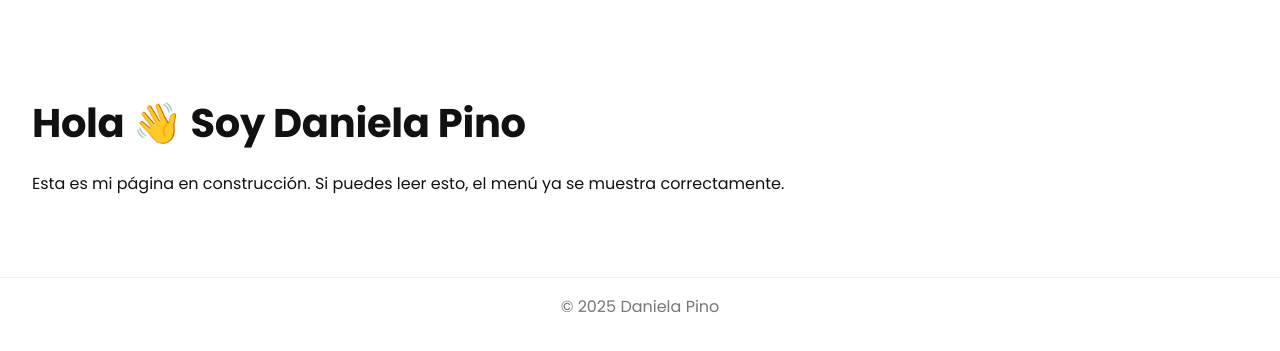
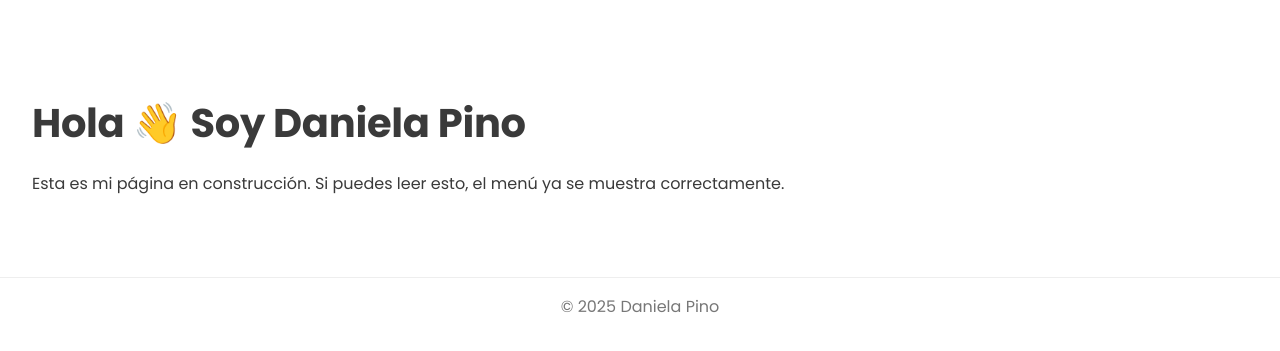
Before and after one commit to DanielaPino25/Portfolio, a plain HTML site: page index.html in a window 1280 px wide. Shown: the part 63-414 px from the top of the page. Drawn offline with Linux system fonts and the light colour scheme.

Commit message:
Update style.css

```diff
--- a/style.css
+++ b/style.css
@@ -2,7 +2,7 @@
 :root{
   --max:1280px;           /* ancho de contenido como tu mock */
   --pad:10px;             /* padding lateral compacto */
-  --fg:#111; --muted:#666; --line:#eee; --bg:#fff;
+  --fg:#3a3a3a; --muted:#666; --line:#eee; --bg:#fff;
 }
 @media (min-width:1600px){
   :root{ --max:1440px; --pad:22px; }  /* en monitores muy grandes */
```
